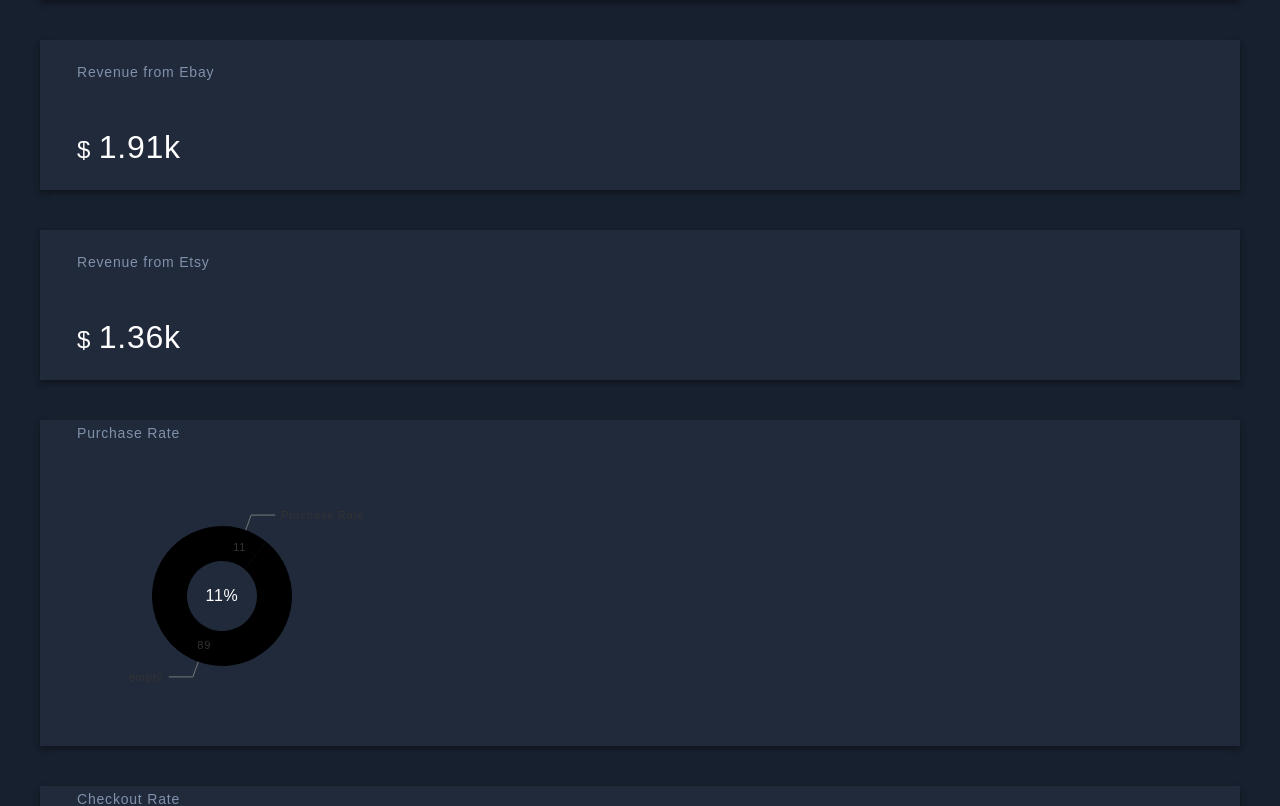
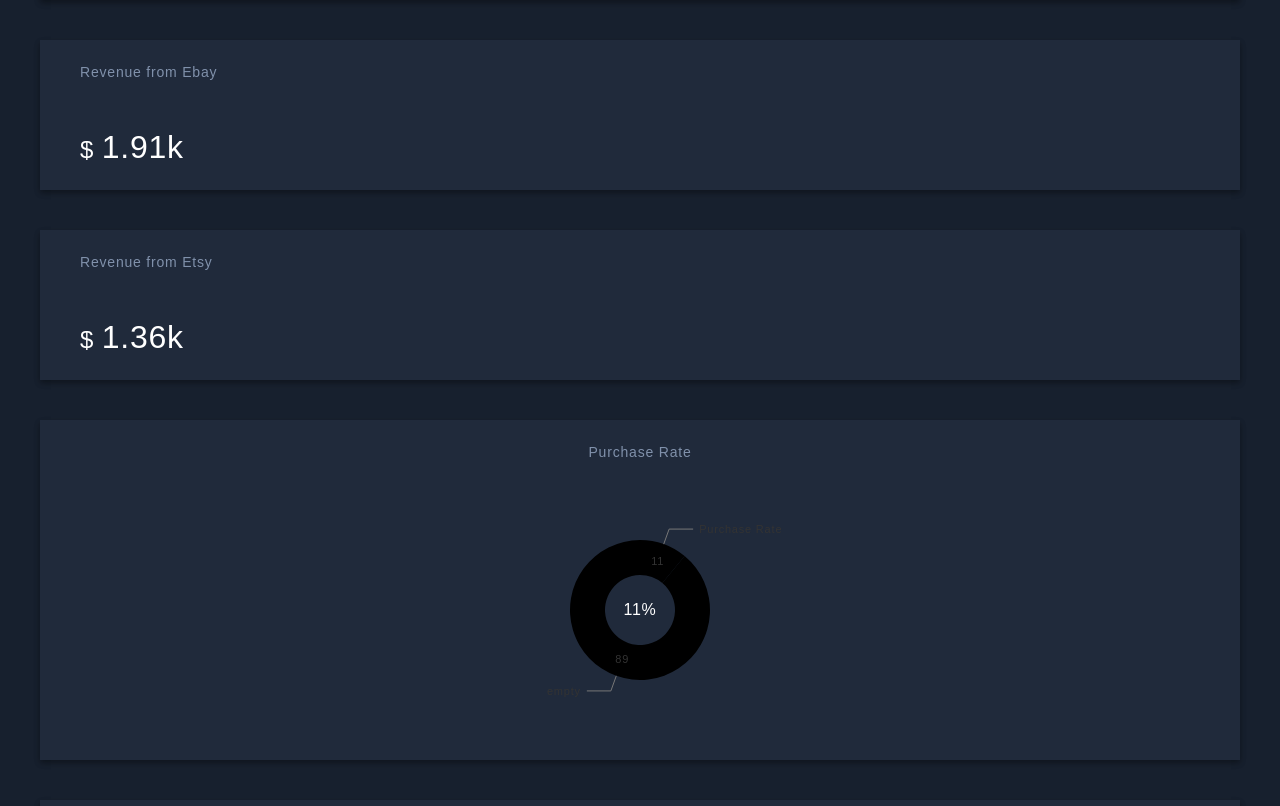
Before and after one commit to KK-Learning-Gym/sales-dashboard-react, a React (Create React App) app: page / in a window 1280 px wide. Shown: the part 380-1186 px from the top of the page. Built offline with nearby package versions, Linux system fonts and the light colour scheme.

Commit message:
Fixed Card Spacing

```diff
--- a/src/App.css
+++ b/src/App.css
@@ -26,18 +26,32 @@
   background-color: #202a3b;
   color: #fff;
   min-height: 150px;
-  padding-left: 2rem;
   box-shadow: 0 3px 6px rgba(0, 0, 0, 0.16), 0 3px 6px rgba(0, 0, 0, 0.23);
   ;
 }
 
 .card-title {
-  padding: 5px;
   color: #8091ab;
   font-size: .875rem;
 }
 
 .card-stat {
-  padding: 5px;
   font-size: 2rem;
 }
+
+.center {
+  text-align: center;
+}
+
+.left-margin {
+  margin-left: 2.5rem;
+}
+
+.top-margin {
+  margin-top: 1.5rem;
+}
+
+.piebox {
+  display: flex;
+  justify-content: space-around;
+}
--- a/src/App.js
+++ b/src/App.js
@@ -6,8 +6,8 @@
 
   return (
     <div className="card">
-      <div className="card-title">{props.title}</div>
-      <div className="card-stat"><span style={{ fontSize: '1.5rem' }}>$ </span>{props.stat}k</div>
+      <div className="card-title left-margin">{props.title}</div>
+      <div className="card-stat left-margin"><span style={{ fontSize: '1.5rem' }}>$ </span>{props.stat}k</div>
     </div>
   )
 }
@@ -26,7 +26,7 @@
 const PercentPie = ({ data }) => {
 
   const dimension = 300
-  const margins = {top: 0, left: dimension * 0.8/3, bottom:0, right: dimension * 0.8/3}
+  const margins = { top: 0, left: dimension * 0.8 / 3, bottom: 0, right: dimension * 0.8 / 3 }
   return (
     <div style={{
       height: dimension,
@@ -49,15 +49,13 @@
         position: "absolute",
         top: '0',
         bottom: '0',
-        right: dimension/2,
-        left: dimension/2,
+        right: dimension / 2,
+        left: dimension / 2,
         display: "flex",
         flexDirection: "column",
         alignItems: "center",
         justifyContent: "center",
-        textAlign: "center",
-        // This is important to preserve the chart interactivity
-        pointerEvents: "none"
+        textAlign: "center"
       }}>
         <span>{data[0].value}%</span>
       </div>
@@ -85,8 +83,11 @@
   return (
     <>
       <div className="card">
-          <div className="card-title">{props.title}</div>
-          <PercentPie data={data} class="identity" />
+        <div className="card-title center top-margin">{props.title}</div>
+        <div className="piebox">
+          <PercentPie data={data} />
+        </div>
+
       </div>
     </>
   )
```
Lines whose indentation alone changed are shown as unchanged.
